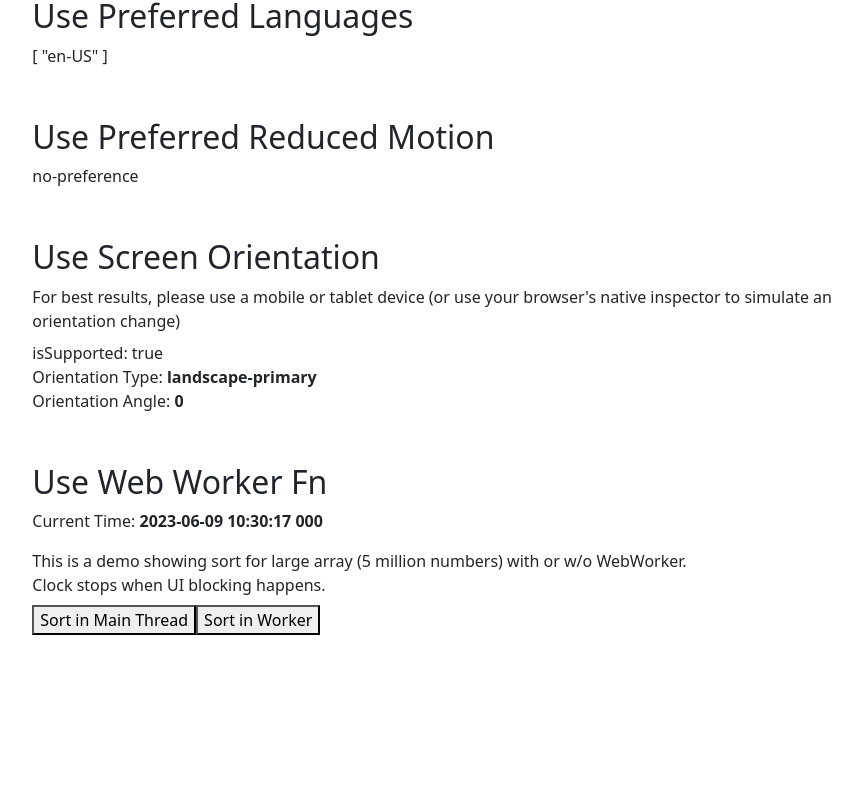
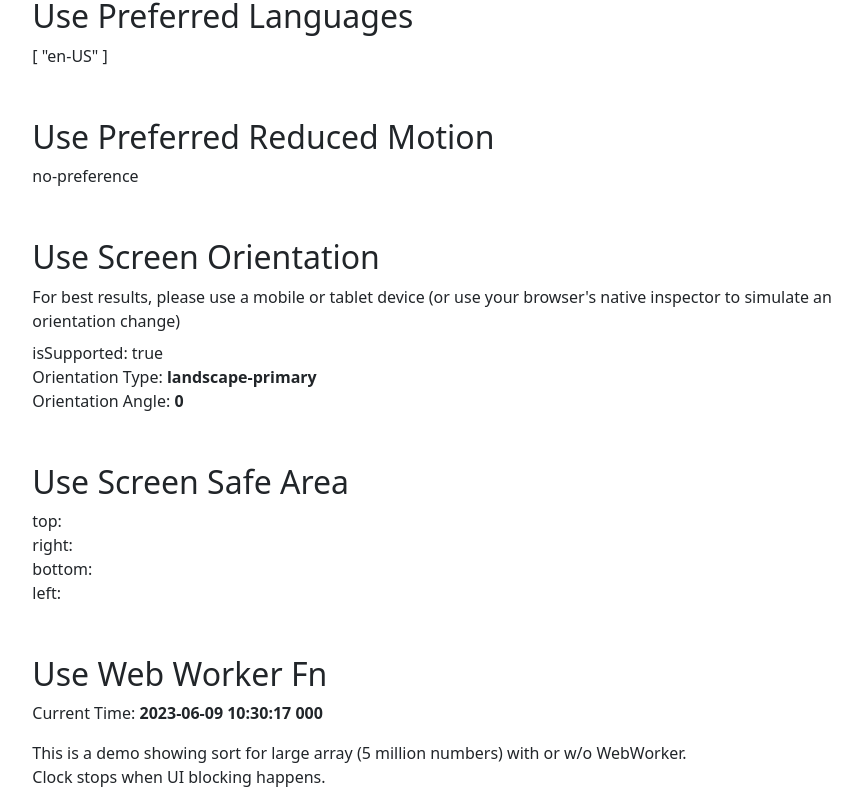
Before and after one commit to UlakhovichKate/vueUse, a Vue app in the folder vueUse/: page /browser in a window 1280 px wide. Shown: the part 5984-6779 px from the top of the page, without its empty margins (405-1267 px from the left). Before the commit the page ends 6669 px from the top, so only its background shows below. Built offline with nearby package versions, Linux system fonts and the light colour scheme.

Commit message:
UseScreenSafeArea.vue

```diff
--- a/vueUse/src/components/ListBrowser.vue
+++ b/vueUse/src/components/ListBrowser.vue
@@ -23,6 +23,7 @@
   <use-permission/>
   <use-prefered-color-scheme/>
   <use-screen-orientation/>
+  <use-screen-safe-area/>
   <use-web-worker-fnn/>
 </template>
 
@@ -52,6 +53,7 @@ import UsePermission from "../vueUseComponents/UsePermission.vue";
 import UsePreferedColorScheme from "../vueUseComponents/UsePreferedColorScheme.vue";
 import UseScreenOrientation from "../vueUseComponents/UseScreenOrientation.vue";
 import UseWebWorkerFnn from "../vueUseComponents/UseWebWorkerFnn.vue";
+import UseScreenSafeArea from "../vueUseComponents/UseScreenSafeArea.vue";
 
 
 </script>
--- /dev/null
+++ b/vueUse/src/vueUseComponents/UseScreenSafeArea.vue
@@ -0,0 +1,28 @@
+<script setup lang="ts">
+import { useScreenSafeArea } from '@vueuse/core'
+
+const {
+  top,
+  right,
+  bottom,
+  left,
+} = useScreenSafeArea()
+</script>
+
+<template>
+  <h2>Use Screen Safe Area</h2>
+  <div class="inline-grid grid-cols-2 gap-x-4 gap-y-2">
+    <div opacity="50">
+      top: {{ top }}
+    </div>
+    <div opacity="50">
+      right: {{ right }}
+    </div>
+    <div opacity="50">
+      bottom: {{ bottom }}
+    </div>
+    <div opacity="50">
+      left: {{ left }}
+    </div>
+  </div>
+</template>
```
